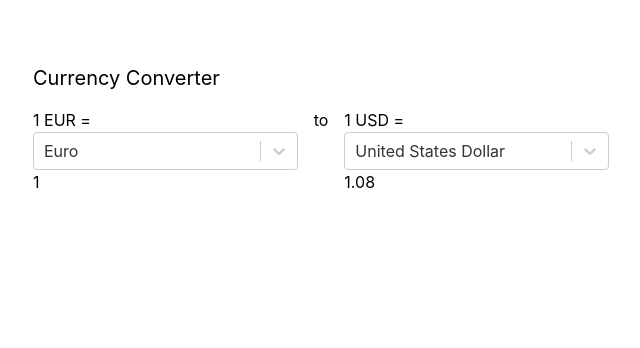
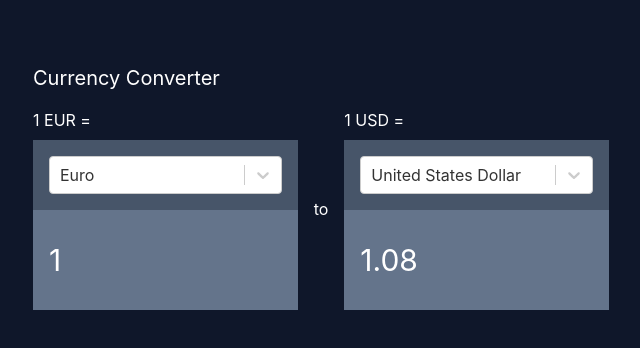
Before and after one commit to coeldrysdale/currency-converter, a React (Create React App) app: page / in a window 1280 px wide. Shown: the top 348 px of the page, without its empty margins (319-959 px from the left). Built offline with nearby package versions, Linux system fonts and the light colour scheme.

Commit message:
Added Styling

```diff
--- a/src/App.tsx
+++ b/src/App.tsx
@@ -25,7 +25,7 @@ function App() {
   });
 
   return (
-    <div className="App">
+    <div className="bg-slate-900 h-screen text-white w-100">
       <div className="max-w-xl m-auto py-16">
         <h1 className="text-xl mb-4">Currency Converter</h1>
         <CurrencyConverter currencies={currencies} currencyOptions={currencyOptions} />
--- a/src/components/CurrencyConverter/CurrencyOptionBox.tsx
+++ b/src/components/CurrencyConverter/CurrencyOptionBox.tsx
@@ -23,15 +23,17 @@ export default function CurrencyOptionBox({
   return currency ? (
     <div className="flex flex-col">
       <p>1 {currency.value} =</p>
-      <div>
+      <div className="mt-2">
         <Select
+          className="p-4 bg-slate-600 text-black"
           defaultValue={currency}
           options={options}
           onChange={(val) => updateCurrency(val?.value || "")}
         />
       </div>
-      <div>
+      <div className="px-4 py-8 bg-slate-500">
         <input
+          className="bg-transparent text-3xl w-full outline-none"
           type="number"
           value={value}
           onChange={(val) => updateAmount(+val.target.value)}
--- a/src/components/CurrencyConverter/index.tsx
+++ b/src/components/CurrencyConverter/index.tsx
@@ -46,7 +46,7 @@ export default function CurrencyConverter({
   }
 
   return (
-    <div className="flex gap-4">
+    <div className="flex gap-4 items-center">
       <div className="w-full">
         <CurrencyOptionBox
           currency={defaultCurrencyMain}
```
